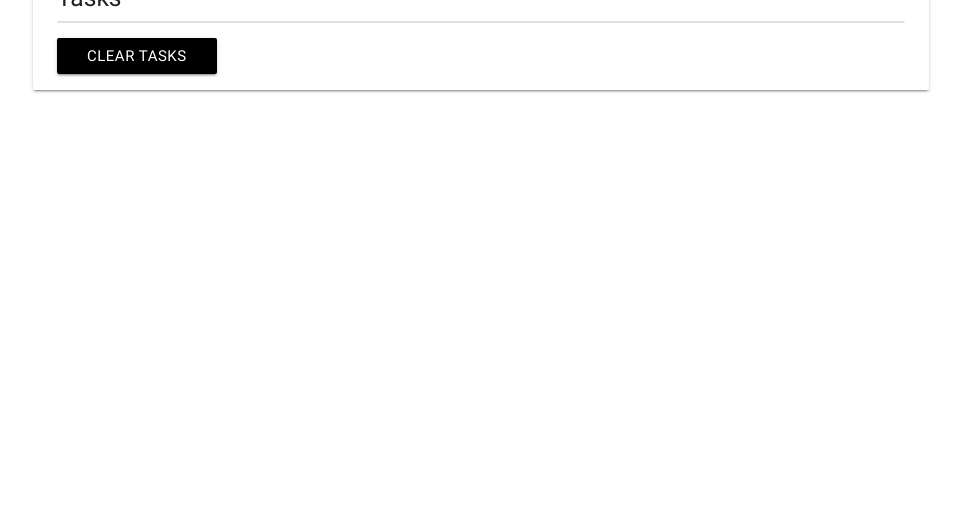
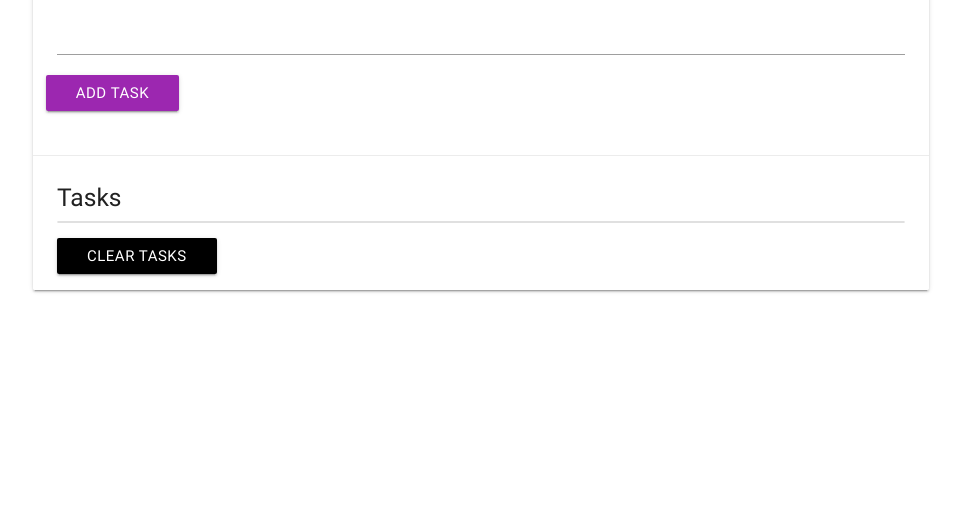
Before and after one commit to ivansuryax/Todo-list, a plain HTML site: page Todo-List/index.html in a window 1280 px wide. Shown: the part 278-803 px from the top of the page, without its empty margins (159-1120 px from the left). Drawn offline with nearby package versions, Linux system fonts and the light colour scheme.

Commit message:
Update index.html

```diff
--- a/Todo-List/index.html
+++ b/Todo-List/index.html
@@ -22,6 +22,10 @@
 
         .edit-item i {
             color: rgb(255, 153, 0);
+        }
+
+        .container{
+            padding: 200px 0px;
         }
     </style>
 
```
